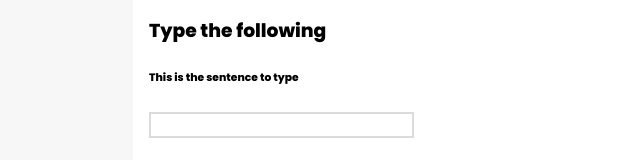
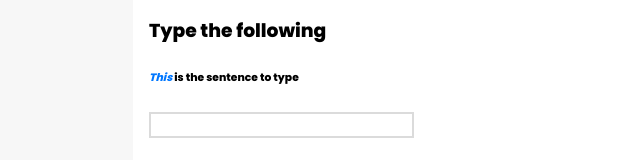
Before and after one commit to fredericVannier/typingSpeedGame, a React (Create React App) app: page / in a window 1280 px wide. Shown: the part 345-505 px from the top of the page, without its empty margins (157-797 px from the left). Built offline with nearby package versions, Linux system fonts and the light colour scheme.

Commit message:
Checking words logic

```diff
--- a/src/App.tsx
+++ b/src/App.tsx
@@ -49,7 +49,7 @@ class App extends Component {
     let enteredText = e.currentTarget.value;
     this.setState({ enteredText });
 
-    if (enteredText === this.state.words[0]) {
+    if (enteredText === this.state.words[0] + ' ') {
       this.setState({ score: this.state.score + 1 });
       this.setState({ enteredText: "" });
       this.setState({ words: this.state.words.slice(1) }, (): void =>
@@ -70,7 +70,7 @@ class App extends Component {
         <div className="container">
           <h3>Type the following</h3>
           <div className="quote-display" id="quote-display">
-            <h6>{this.state.typeTest}</h6>
+            <h6>{this.state.words.map(word => word === this.state.words[0] ? <em className="current-word">{word} </em> : word + " ")}</h6>
           </div>
           <input
             id="quoteInput"
--- a/src/styles/main.css
+++ b/src/styles/main.css
@@ -51,4 +51,8 @@ body, .quote-input {
 .container .quote-input:focus {
   border-color: #dbdbdb;
 }
+
+.container .current-word {
+  color: #0077ff;
+}
 /*# sourceMappingURL=main.css.map */
--- a/src/styles/main.scss
+++ b/src/styles/main.scss
@@ -44,4 +44,8 @@ body, .quote-input {
     .quote-input:focus {
         border-color: rgb(219, 219, 219);
     }
+
+    .current-word {
+        color: rgb(0, 119, 255);
+    }
 }
```
Also changed, not shown: 1 other file (tests, documents, lock files or other folders).
